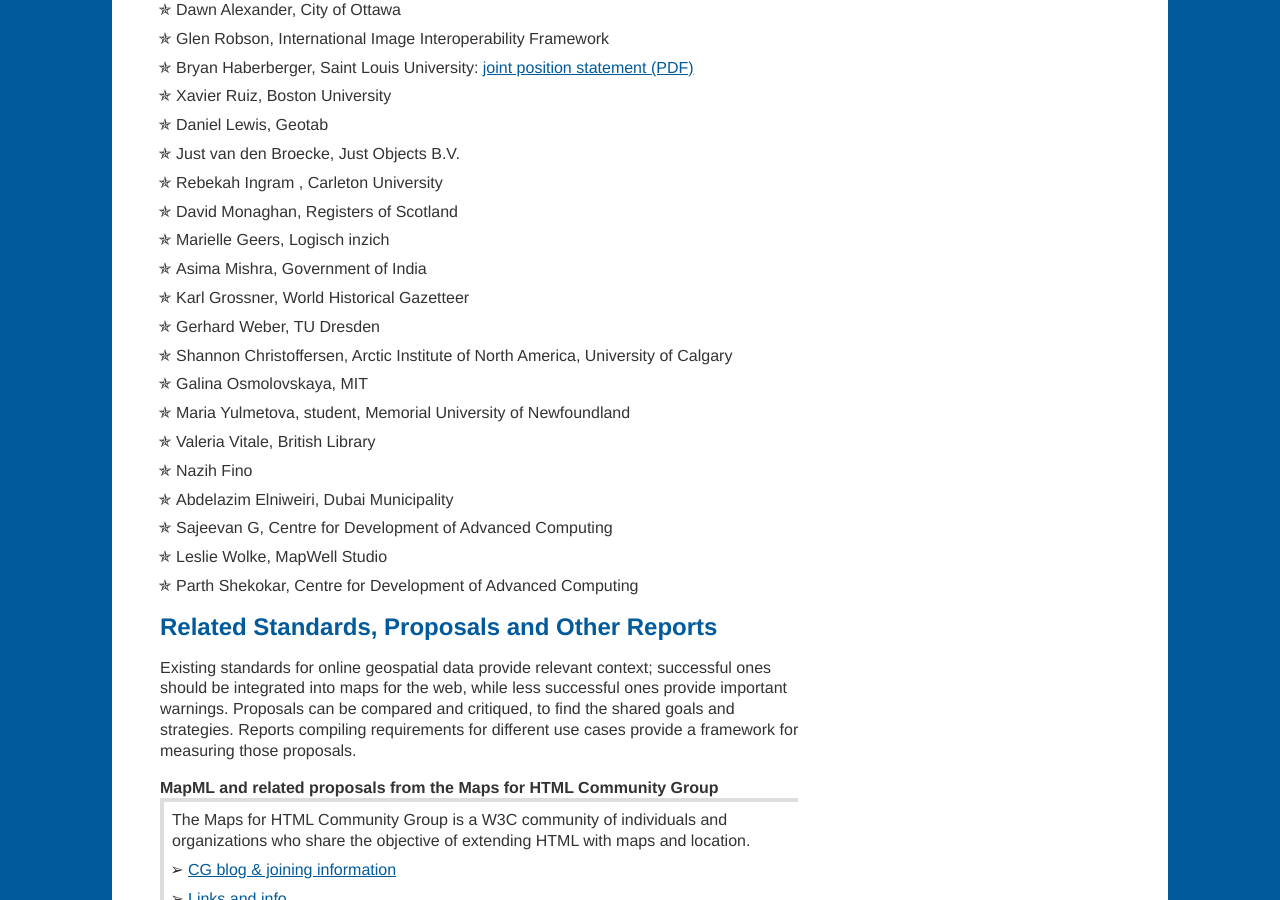
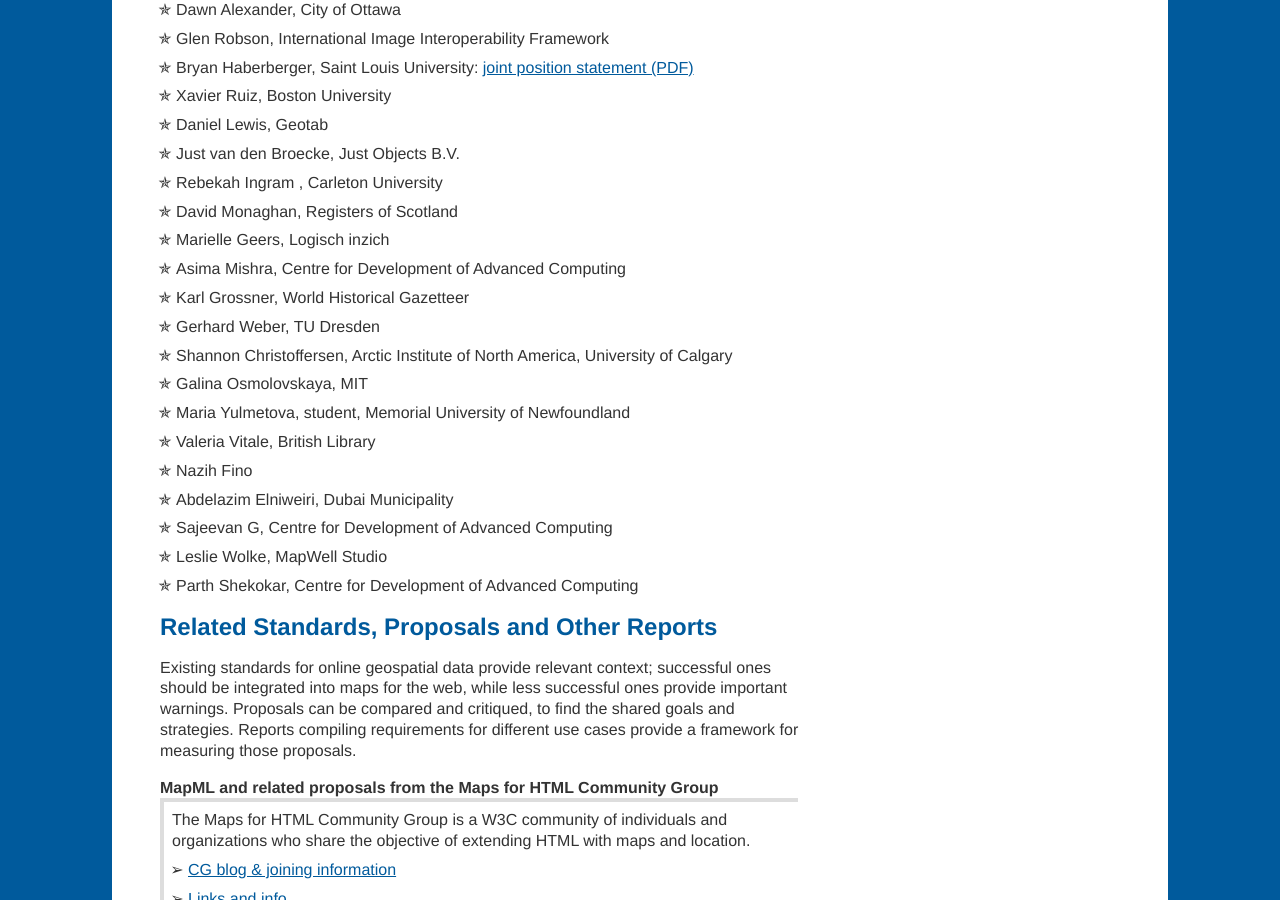
Before and after one commit to Maps4HTML/Maps4HTML-Workshop-2020, a Jekyll site: the page built from supporting-material.html, in a window 1280 px wide and 900 px high, scrolled down 4592 px. Built offline with Jekyll 4.4.1, drawn with Linux system fonts in a browser that asks for light colours.

Commit message:
Correct participant affiliation error

```diff
--- a/_data/participants.yml
+++ b/_data/participants.yml
@@ -124,7 +124,7 @@
 - "Rebekah Ingram , Carleton University"
 - "David Monaghan, Registers of Scotland"
 - "Marielle Geers, Logisch inzich"
-- "Asima Mishra, Government of India"
+- "Asima Mishra, Centre for Development of Advanced Computing"
 - "Karl Grossner, World Historical Gazetteer"
 - "Gerhard Weber, TU Dresden"
 - "Shannon Christoffersen, Arctic Institute of North America, University of Calgary "
```
